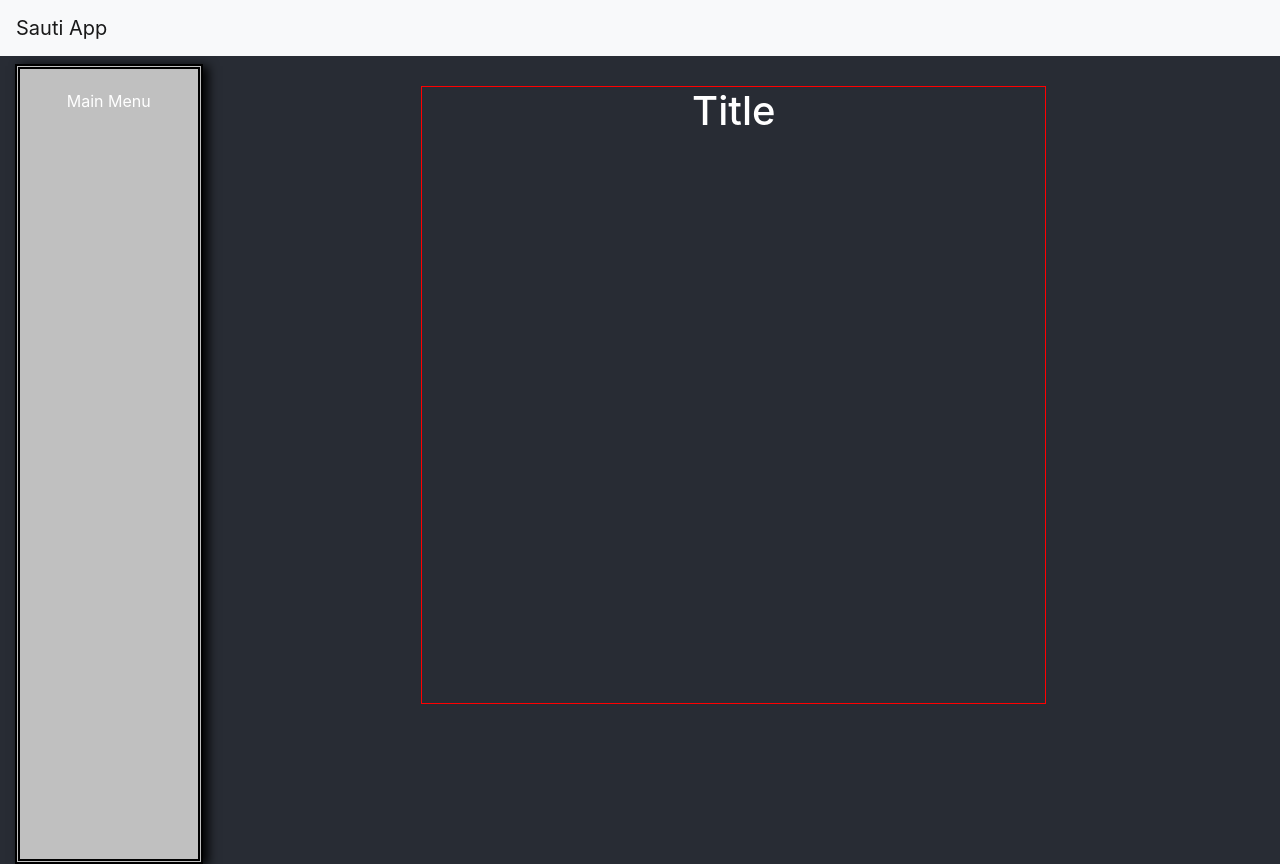
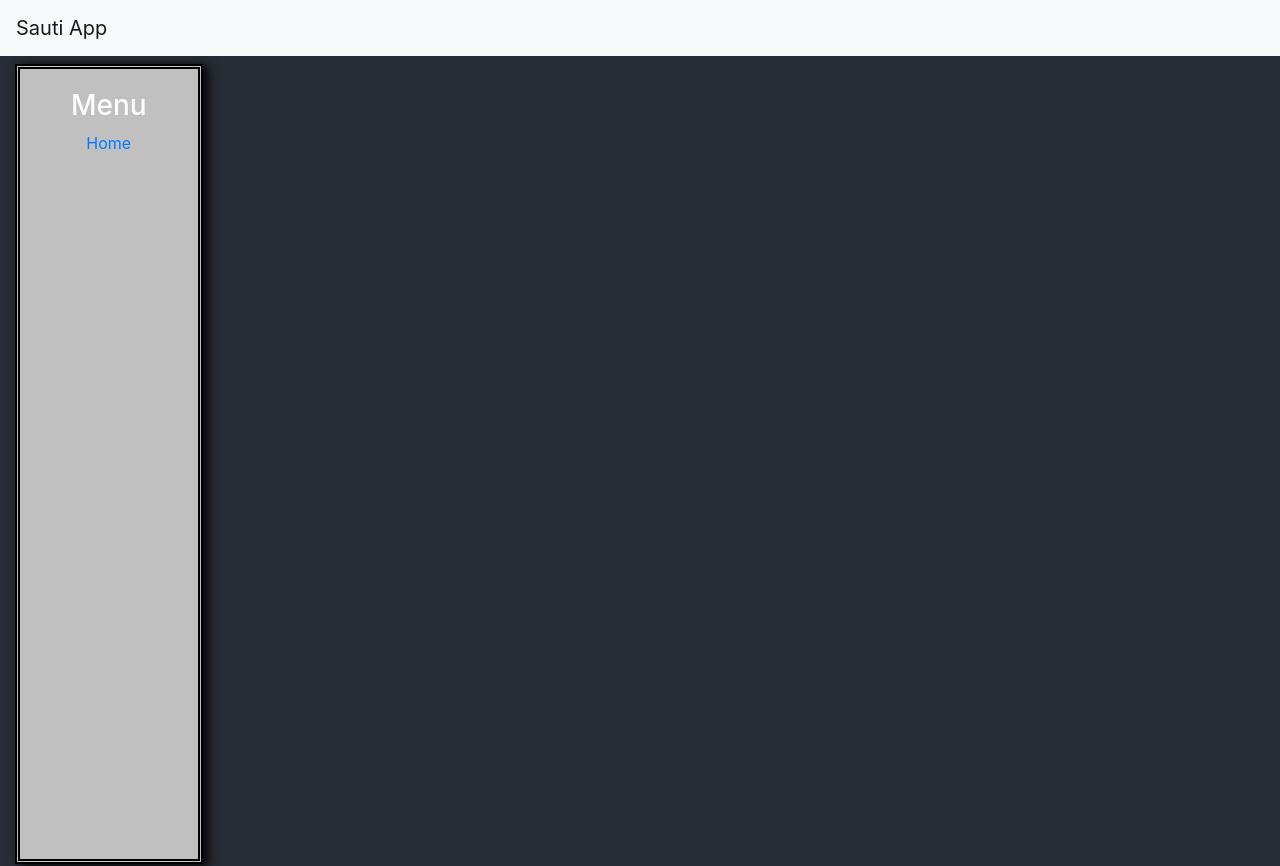
Before and after one commit to labs-13-sauti-marketplace/Sauti-FE, a React (Create React App) app: page / in a window 1280 px wide. Shown: the top 866 px of the page. Built offline with nearby package versions, Linux system fonts and the light colour scheme.

Commit message:
Added Router
Router has been added to the app, components are showing.

Fixing bug with getting component to show on specifc routes

Merge Conflicts with Back-End API that I need to spend time fixing

```diff
--- a/src/App.js
+++ b/src/App.js
@@ -1,5 +1,6 @@
 import React from 'react';
 import './App.css';
+import { Route } from 'react-router-dom';
 import Title from './components/Title/Title.js'
 import Nav from './components/Nav/Nav.js';
 import Board from './components/Board/Board.js'
@@ -15,8 +16,10 @@ function App() {
 
         <Nav />
 
-        <Board />
+
       </div>
+
+      <Route exact path="/" component={ Board }/>
     </div>
   );
 }
--- a/src/components/Nav/Nav.js
+++ b/src/components/Nav/Nav.js
@@ -1,5 +1,7 @@
 import React from 'react';
 import './Nav.css';
+import { Link } from 'react-router-dom';
+
 
 class Nav extends React.Component {
   constructor(props) {
@@ -11,7 +13,11 @@ class Nav extends React.Component {
   render() {
     return(
       <div className="boardNav">
-        Main Menu
+        <h3> Menu </h3>
+
+        <div>
+            <Link to="/">Home</Link>
+          </div>
       </div>
     )
   }
--- a/src/index.js
+++ b/src/index.js
@@ -3,9 +3,14 @@ import ReactDOM from 'react-dom';
 import './index.css';
 import App from './App';
 import * as serviceWorker from './serviceWorker';
-import 'bootstrap/dist/css/bootstrap.min.css';
+import 'bootstrap/dist/css/bootstrap.min.css'
+import { BrowserRouter as Router } from 'react-router-dom';
 
-ReactDOM.render(<App />, document.getElementById('root'));
+ReactDOM.render(
+  <Router>
+    <App />
+  </Router>   , document.getElementById('root'));
+
 
 // If you want your app to work offline and load faster, you can change
 // unregister() to register() below. Note this comes with some pitfalls.
```
